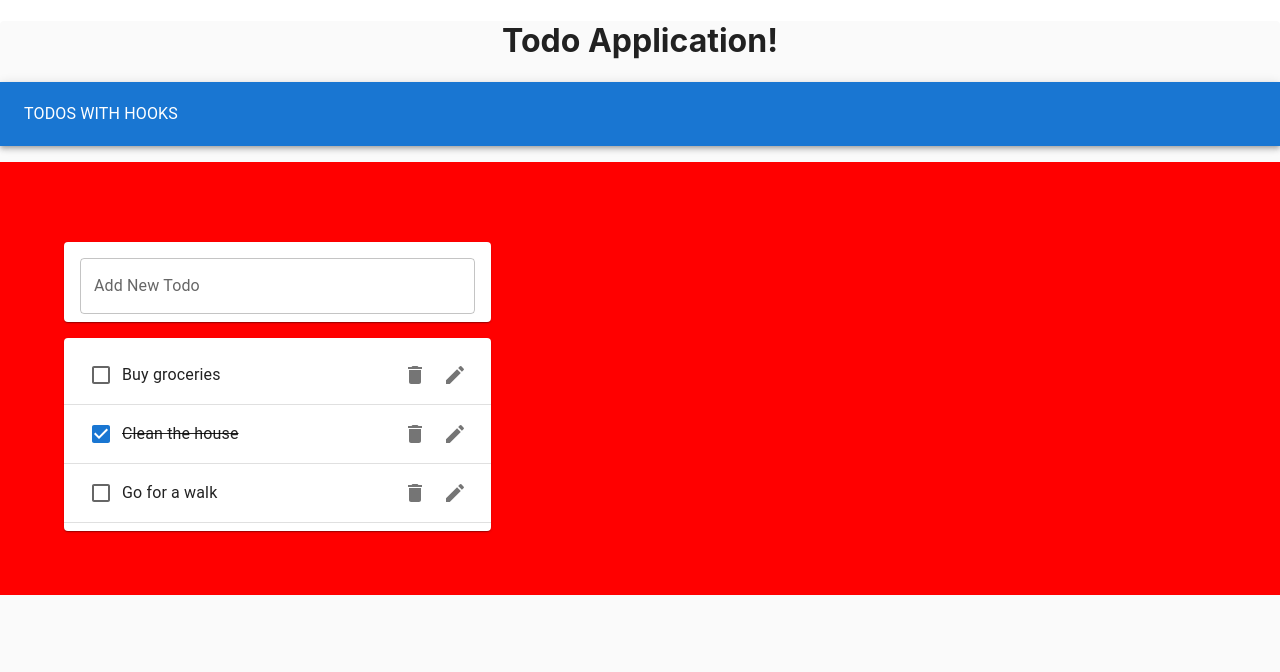
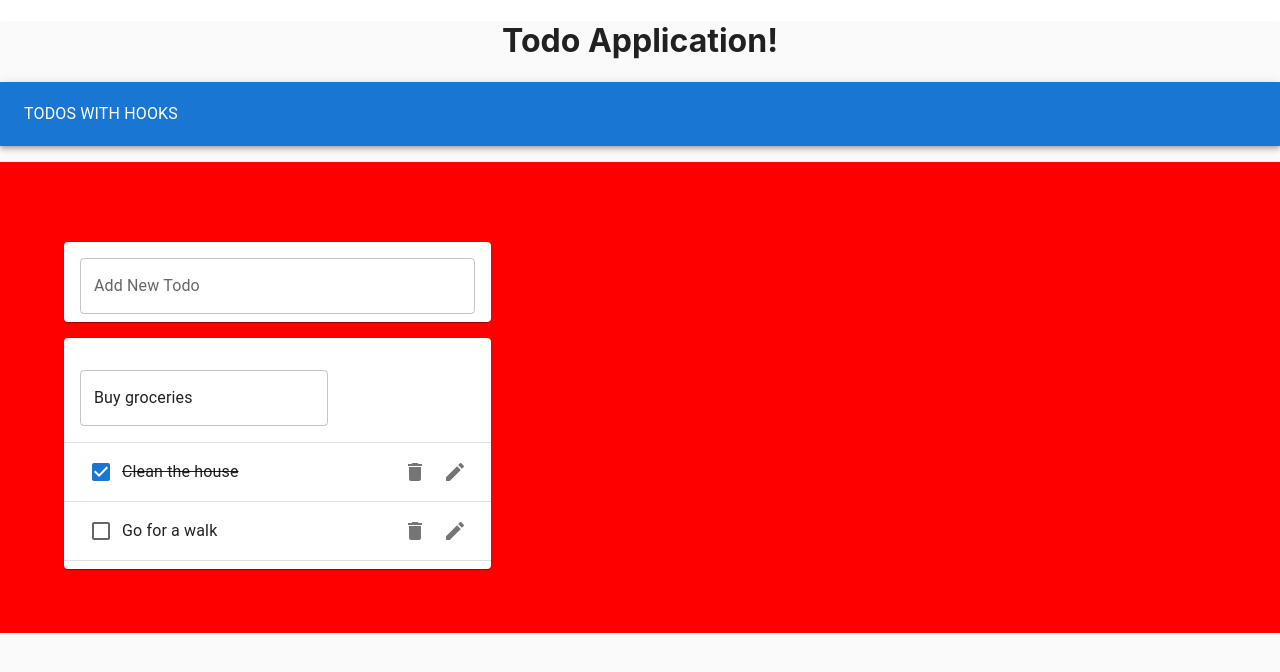
Before and after one commit to GGSWEngineer/React-Todo-App, a React (Create React App) app: page / in a window 1280 px wide. Both pictures are taken after a click on the button 454 px from the left and 374 px from the top of the page. Shown: the top 672 px of the page. Built offline with nearby package versions, Linux system fonts and the light colour scheme.

Commit message:
Finished up edit form, added toggle, delete form

```diff
--- /dev/null
+++ b/src/EditTodoForm.js
@@ -0,0 +1,26 @@
+import React from "react";
+import TextField from "@mui/material/TextField";
+import useInputState from "./hooks/useInputState";
+
+function EditTodoForm({editTodo, id, task, toggleEditForm}) {
+  const [value, handleChange, reset] = useInputState(task);
+  return (
+    <form onSubmit={(event) => {
+      event.preventDefault();
+      editTodo(id,value);
+      reset();
+      toggleEditForm();
+
+    }}>
+      <TextField
+      margin="normal"
+      value={value}
+      onChange={handleChange}
+      fullWidth
+    />
+    </form>
+
+  );
+}
+
+export default EditTodoForm;
--- a/src/Todo.js
+++ b/src/Todo.js
@@ -1,4 +1,6 @@
 import React from "react";
+import useToggleState from "./hooks/useToggleState";
+import EditTodoForm from "./EditTodoForm";
 import ListItem from "@mui/material/ListItem";
 import ListItemText from "@mui/material/ListItemText";
 import Checkbox from "@mui/material/Checkbox";
@@ -6,19 +8,34 @@
 import DeleteIcon from "@mui/icons-material/Delete";
 import EditIcon from "@mui/icons-material/Edit";
 
-function Todo({ task, completed, removeTodo, id, toggleTodo }) {
+function Todo({ task, completed, removeTodo, id, toggleTodo, editTodo }) {
+  const [isEditing, toggle] = useToggleState(false);
   return (
     <ListItem>
-      <Checkbox tabIndex={-1} checked={completed} onClick={() => toggleTodo(id)} />
-      <ListItemText style={{textDecoration: completed ? "line-through" : "none"}}>{task}</ListItemText>
+      {isEditing ? (
+        <EditTodoForm editTodo={editTodo} id={id} task={task} toggleEditForm={toggle}/>
+      ) : (
+        <>
+          <Checkbox
+            tabIndex={-1}
+            checked={completed}
+            onClick={() => toggleTodo(id)}
+          />
+          <ListItemText
+            style={{ textDecoration: completed ? "line-through" : "none" }}
+          >
+            {task}
+          </ListItemText>
           <ListItemSecondaryAction>
             <IconButton aria-label="Delete">
-            <DeleteIcon onClick={() => removeTodo(id)}/>
+              <DeleteIcon onClick={() => removeTodo(id)} />
             </IconButton>
             <IconButton>
-            <EditIcon aria-label="Edit"/>
+              <EditIcon aria-label="Edit" onClick={toggle}/>
             </IconButton>
           </ListItemSecondaryAction>
+        </>
+      )}
     </ListItem>
   );
 }
--- a/src/TodoApp.js
+++ b/src/TodoApp.js
@@ -40,6 +40,10 @@
     setTodos(todos.map((todo) => todo.id === todoId ? {...todo, completed: !todo.completed} : todo))
   }
 
+  const editTodo = (todoId, newTask) => {
+    setTodos(todos.map((todo) => todo.id === todoId ? {...todo, task: newTask} : todo))
+  }
+
 
   return (
     <Paper
@@ -60,7 +64,7 @@
       <Grid container justify="center" style={{ marginTop: "1rem", backgroundColor: "red"}}>
         <Grid item xs={11} m={8} lg={4}>
           <TodoForm addTodo={addTodo} />
-          <TodoList todos={todos} removeTodo={removeTodo} toggleTodo={toggleTodo} />
+          <TodoList todos={todos} removeTodo={removeTodo} toggleTodo={toggleTodo} editTodo={editTodo} />
         </Grid>
       </Grid>
     </Paper>
--- a/src/TodoList.js
+++ b/src/TodoList.js
@@ -7,10 +7,10 @@
 import Divider from "@mui/material/Divider";
 import Todo from "./Todo";
 
-function TodoList({todos, removeTodo, toggleTodo}) {
+function TodoList({todos, removeTodo, toggleTodo, editTodo}) {
   const displayTodos = todos.map((todo) => (
     <>
-    <Todo key={todo.id} id={todo.id} task={todo.task} completed={todo.completed} removeTodo={removeTodo} toggleTodo={toggleTodo}/>
+    <Todo key={todo.id} id={todo.id} task={todo.task} completed={todo.completed} removeTodo={removeTodo} toggleTodo={toggleTodo} editTodo={editTodo}/>
     <Divider/>
     </>
   ));
--- /dev/null
+++ b/src/hooks/useToggleState.js
@@ -0,0 +1,11 @@
+import { useState } from 'react'
+
+function useToggle(initialVal = false) {
+    const [state, setState] = useState(initialVal);
+    const toggle = () => {
+        setState(!state)
+    }
+    return [state, toggle]
+}
+
+export default useToggle;
```
Lines whose indentation alone changed are shown as unchanged.
